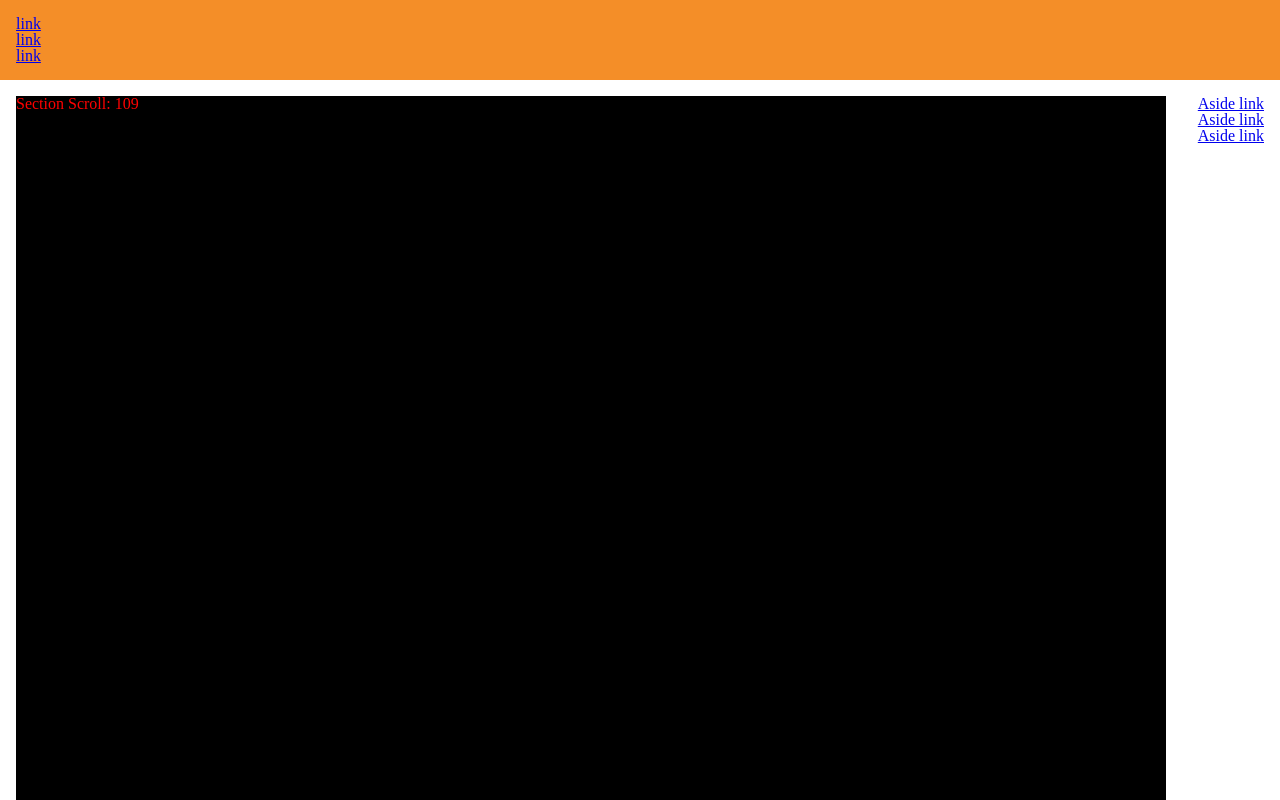
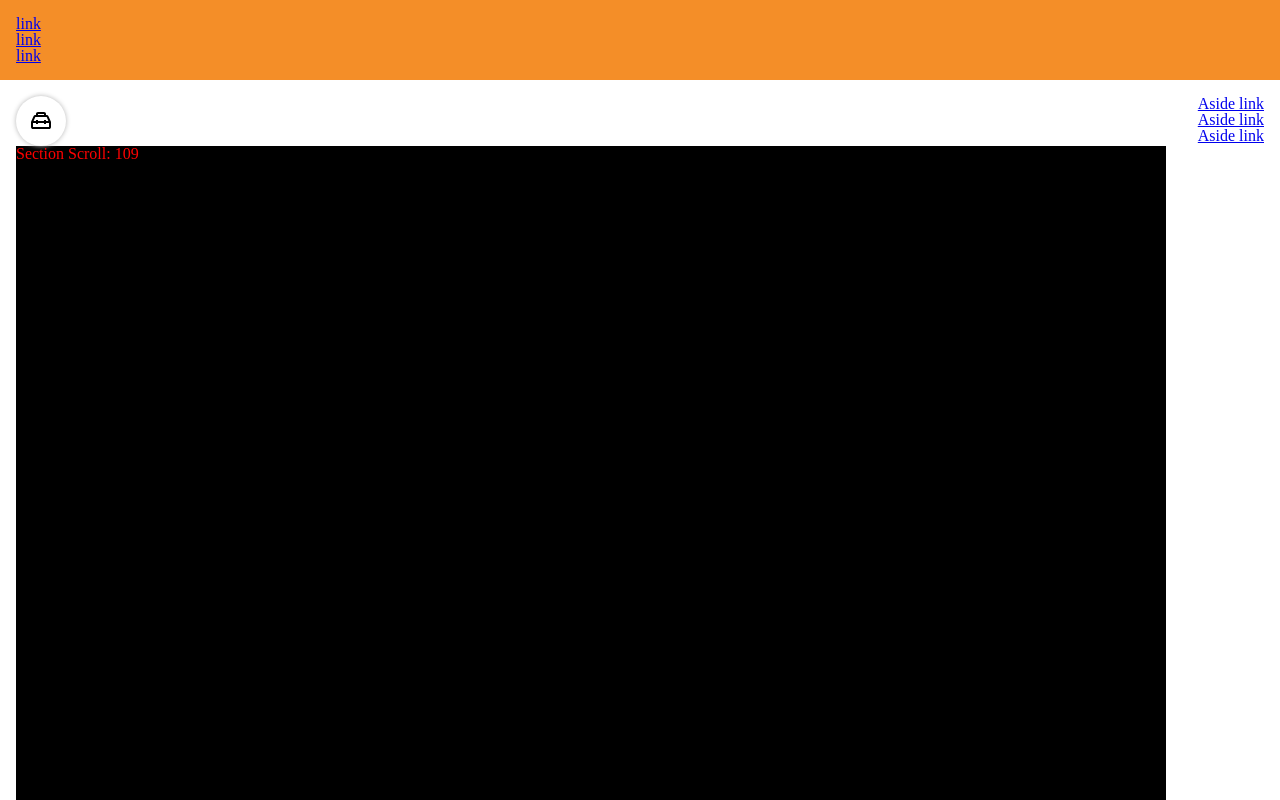
Before and after one commit to DavidSark/initiation-front, a Vue app: page / in a window 1280 px wide. Shown: the top 800 px of the page. Built offline with nearby package versions, Linux system fonts and the light colour scheme.

Commit message:
feat(icon) : ajout des icons

```diff
--- a/src/components/elements/MyIcon.vue
+++ b/src/components/elements/MyIcon.vue
@@ -0,0 +1,50 @@
+<script setup>
+import {computed} from 'vue'
+import IconCommunity from '../icons/IconCommunity.vue'
+import IconDocumentation from '../icons/IconDocumentation.vue'
+import IconEcosystem from '../icons/IconEcosystem.vue'
+import IconSupport from '../icons/IconSupport.vue'
+import IconTooling from '../icons/IconTooling.vue'
+const props = defineProps({
+    name: String,
+})
+
+const getIcon = computed(()=> {
+    switch (props.name){
+        case 'community':
+            return IconCommunity
+        case 'documentation':
+            return IconDocumentation
+        case 'ecosystem':
+            return IconEcosystem
+        case 'support':
+            return IconSupport
+        default:
+            return IconTooling
+    }
+})
+</script>
+
+<template>
+    <i class="icon">
+        <component :is='getIcon'>
+
+        </component>
+
+
+    </i>
+</template>
+
+<style lang="scss" scoped>
+.icon{
+    align-items: center;
+    background: $white;
+    display: inline-flex;
+    border-radius: 100%;
+    box-shadow: 0 0 5px 0 $gray;
+    height: rem(50);
+    justify-content: center;
+    width: rem(50);
+
+}
+</style>
--- a/src/views/HomeView.vue
+++ b/src/views/HomeView.vue
@@ -3,6 +3,7 @@ import MyButton from '@/components/elements/index.vue'
 import MyButtonVue3 from '@/components/elements/indexVue3.vue'
 import Layout from '@/components/layouts/DefaultLayout.vue'
 import MyBackgroundScroll from '@/components/MyBackgroundScroll.vue'
+import MyIcon from '@/components/elements/MyIcon.vue'
 </script>
 
 <template>
@@ -28,7 +29,7 @@ import MyBackgroundScroll from '@/components/MyBackgroundScroll.vue'
         </nav>
 
       </template>
-
+      <MyIcon></MyIcon>
       <MyBackgroundScroll />
       <h1>Hello World</h1>
       <p>Lorem ipsum dolor sit amet consectetur adipisicing elit. Placeat aperiam neque quam perferendis, quo blanditiis
```
Also changed, not shown: 2 other files (tests, documents, lock files or other folders).
